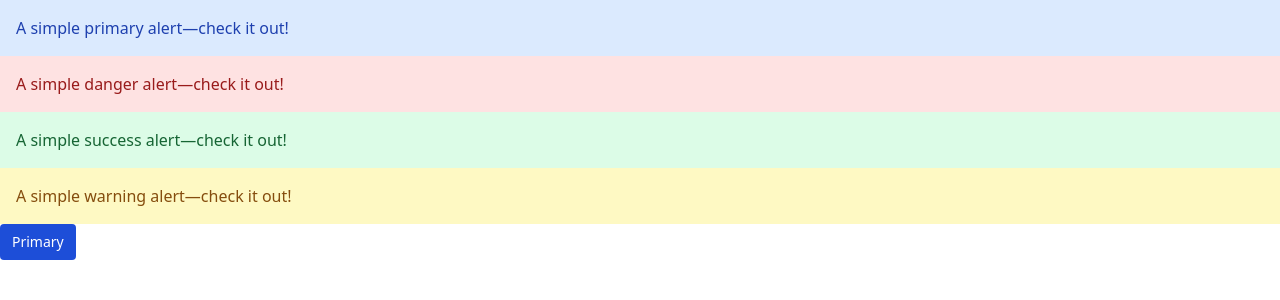
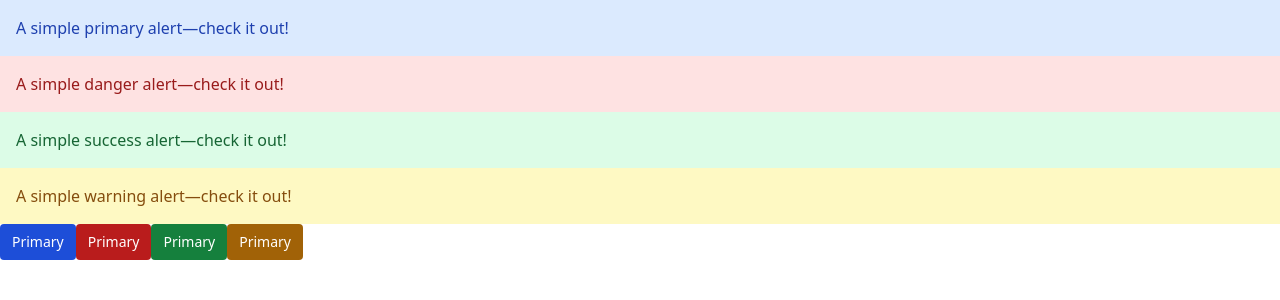
Before and after one commit to W-P-N/joker-css, a React (Create React App) app: page / in a window 1280 px wide. Shown: the top 300 px of the page. Built offline with nearby package versions, Linux system fonts and the light colour scheme.

Commit message:
added button designs

```diff
--- a/src/App.jsx
+++ b/src/App.jsx
@@ -1,5 +1,5 @@
 import { AlertDanger, AlertPrimary, AlertSuccess, AlertWarning } from "./Components/Alert"
-import { ButtonPrimary } from "./Components/Button"
+import { ButtonDanger, ButtonPrimary, ButtonSuccess, ButtonWarning } from "./Components/Button"
 
 const App = () => {
     return (
@@ -9,6 +9,9 @@ const App = () => {
         <AlertSuccess/>
         <AlertWarning/>
         <ButtonPrimary/>
+        <ButtonDanger/>
+        <ButtonSuccess/>
+        <ButtonWarning/>
         </>
     )
 }
--- a/src/Components/Button/index.jsx
+++ b/src/Components/Button/index.jsx
@@ -6,6 +6,33 @@ const ButtonPrimary = () => {
     )
 }
 
+const ButtonDanger = () => {
+    return (
+        <button className="bg-red-700 text-sm px-3 py-2 rounded text-white">
+            Primary
+        </button>
+    )
+}
+
+const ButtonSuccess = () => {
+    return (
+        <button className="bg-green-700 text-sm px-3 py-2 rounded text-white">
+            Primary
+        </button>
+    )
+}
+
+const ButtonWarning = () => {
+    return (
+        <button className="bg-yellow-700 text-sm px-3 py-2 rounded text-white">
+            Primary
+        </button>
+    )
+}
+
 export {
-    ButtonPrimary
+    ButtonPrimary,
+    ButtonDanger,
+    ButtonSuccess,
+    ButtonWarning
 }
```
Also changed, not shown: package.json (+7 -4 lines).
